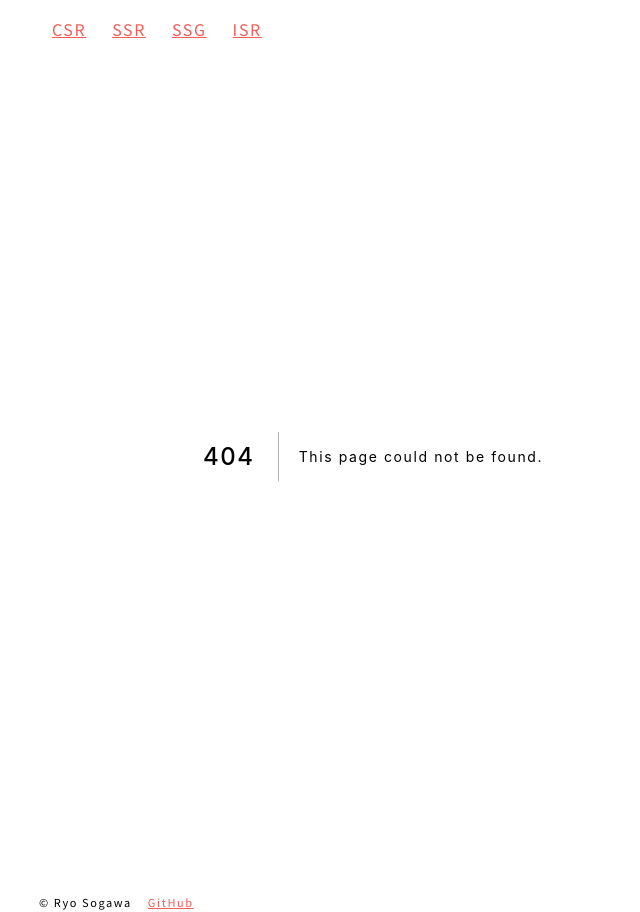
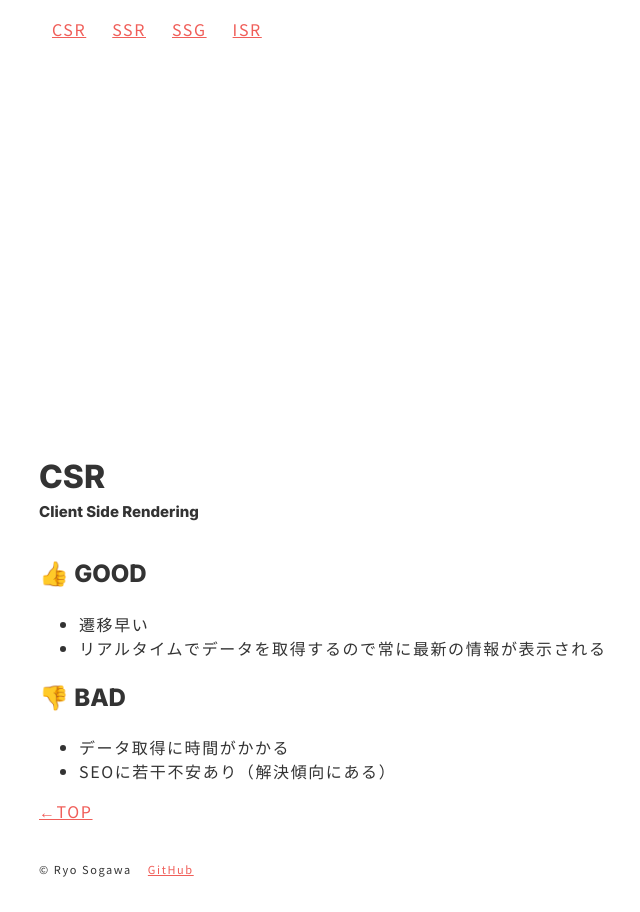
Before and after one commit to RyoSogawa/isr-cat-demo, a Next.js app: page /csr in a window 1280 px wide. Before the commit this address had no page. Shown: the whole page, without its empty margins (267-907 px from the left). After the commit the page ends 879 px from the top, so only its background shows below. Built offline with nearby package versions, Linux system fonts and the light colour scheme; no server answers.

Commit message:
[add] csrページ追加

```diff
--- /dev/null
+++ b/src/components/PageTemplate.tsx
@@ -0,0 +1,83 @@
+import { FC } from 'react'
+import Link from 'next/link'
+
+export interface PageTemplateProps {
+  title: string
+  subTitle: string
+  timePoint?: string
+  imgSrc?: string
+  goodPoints: string[]
+  badPoints: string[]
+}
+
+const PageTemplate: FC<PageTemplateProps> = ({
+  title,
+  subTitle,
+  timePoint,
+  imgSrc,
+  goodPoints,
+  badPoints,
+}) => {
+  return (
+    <div className="container">
+      <div className="cat-img-wrapper">
+        {imgSrc && <img src={imgSrc} alt="猫画像" className="cat-img" />}
+      </div>
+      {timePoint && <span className="font-inter time-point">{timePoint}</span>}
+      <h1 className="font-inter">
+        {title}
+        <span className="font-inter sub-title">{subTitle}</span>
+      </h1>
+      <h2 className="font-inter mt-wide">👍 GOOD</h2>
+      <ul>
+        {goodPoints.map(gp => (
+          <li key={gp}>{gp}</li>
+        ))}
+      </ul>
+      <h2 className="font-inter">👎 BAD</h2>
+      <ul>
+        {badPoints.map(bp => (
+          <li key={bp}>{bp}</li>
+        ))}
+      </ul>
+      <Link href="/">
+        <a>←TOP</a>
+      </Link>
+      <style jsx>{`
+        .sub-title {
+          display: block;
+          font-size: 15px;
+          text-transform: capitalize;
+        }
+
+        .time-point {
+          display: block;
+          font-size: 13px;
+        }
+
+        .cat-img-wrapper {
+          position: relative;
+          height: 0;
+          padding-top: 56.25%;
+          overflow: hidden;
+        }
+
+        .cat-img {
+          position: absolute;
+          min-width: 100%;
+          min-height: 100%;
+          object-fit: cover;
+          top: 50%;
+          left: 50%;
+          transform: translate(-50%, -50%);
+        }
+
+        .mt-wide {
+          margin-top: 2rem;
+        }
+      `}</style>
+    </div>
+  )
+}
+
+export default PageTemplate
--- /dev/null
+++ b/src/lib/api.ts
@@ -0,0 +1,11 @@
+import axios from 'axios'
+
+export const fetchRandomImg = async (): Promise<string> => {
+  return axios
+    .get<{ file: string }>('http://aws.random.cat/meow')
+    .then(res => res.data.file)
+    .catch(e => {
+      console.error(e)
+      throw new Error(e)
+    })
+}
--- /dev/null
+++ b/src/pages/csr.tsx
@@ -0,0 +1,35 @@
+import { useState, useEffect } from 'react'
+import { NextPage } from 'next'
+import { fetchRandomImg } from '../lib/api'
+import PageTemplate from '../components/PageTemplate'
+
+const PageCsr: NextPage = () => {
+  const [catImgSrc, setCatImgSrc] = useState('')
+  const [fetchTimePoint, setFetchTimePoint] = useState('')
+
+  useEffect(() => {
+    fetchRandomImg().then(res => {
+      setCatImgSrc(res)
+      setFetchTimePoint(new Date().toLocaleString())
+    })
+  }, [])
+
+  return (
+    <PageTemplate
+      title="CSR"
+      subTitle="client side rendering"
+      imgSrc={catImgSrc}
+      timePoint={fetchTimePoint}
+      goodPoints={[
+        '遷移早い',
+        'リアルタイムでデータを取得するので常に最新の情報が表示される',
+      ]}
+      badPoints={[
+        'データ取得に時間がかかる',
+        'SEOに若干不安あり（解決傾向にある）',
+      ]}
+    />
+  )
+}
+
+export default PageCsr
```
